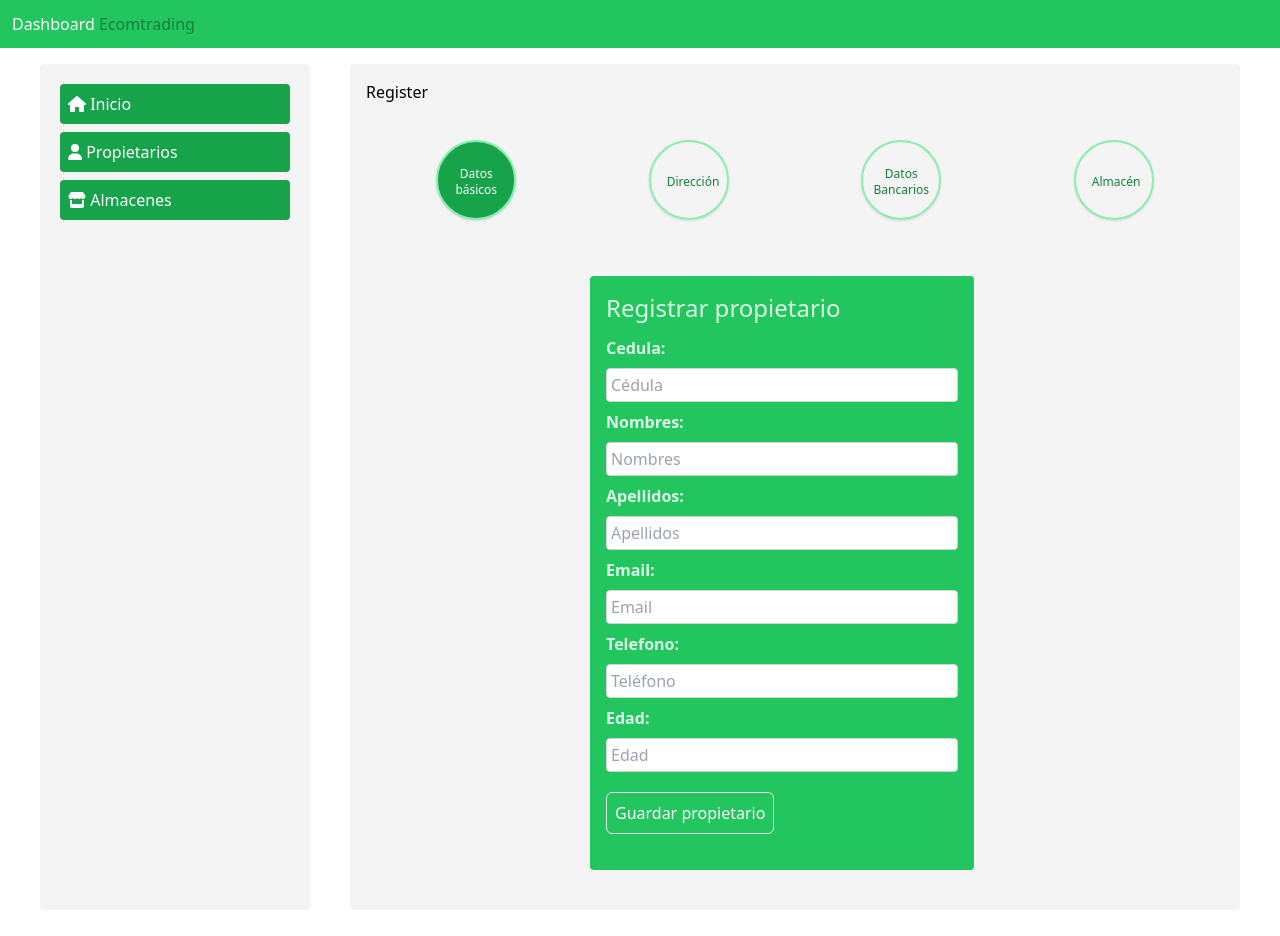
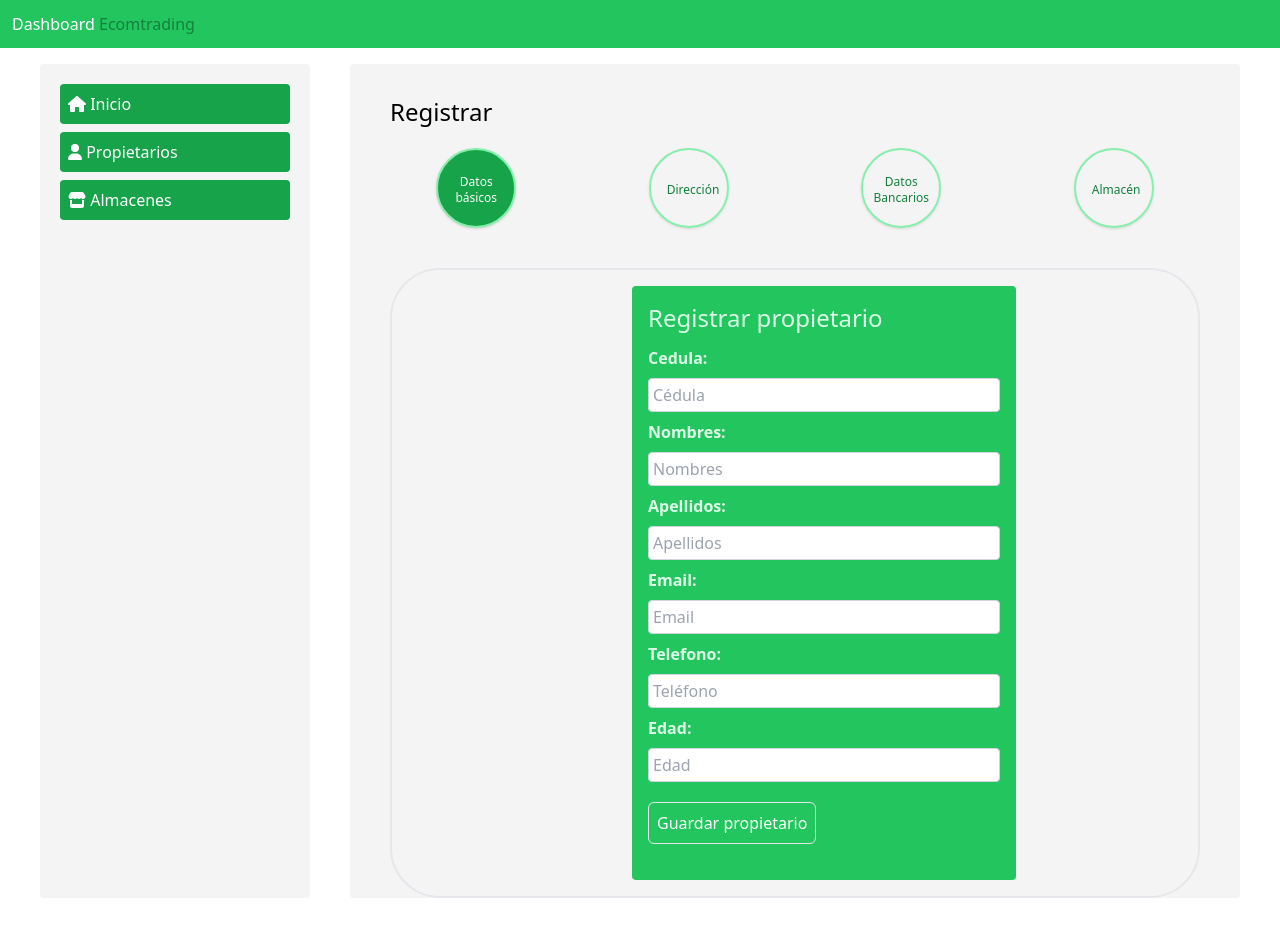
Before and after one commit to jeisongiraldo5400/ecomtrading, a Next.js app: page /admin in a window 1280 px wide. Shown: the top 936 px of the page. Built offline with nearby package versions, Linux system fonts and the light colour scheme; no server answers.

Commit message:
Ajustes de diseño

```diff
--- a/components/dashboard/RegisterData/index.js
+++ b/components/dashboard/RegisterData/index.js
@@ -57,7 +57,10 @@ export const RegisterData = () => {
         <div className='sm:cols-span-1 md:cols-span-2 lg:col-span-3'>
         <div className="bg-zinc-100 rounded">
 
-            <h1 className="p-4">Register</h1>
+            <div className="text-2xl text-bold text-gray ml-10">
+                <br />
+                { <p>Registrar</p>}
+            </div>
 
             <div className='grid grid-cols-4 mt-5 ml-5 pr-5 pb-10 justify-items-center'>
 
@@ -87,7 +90,7 @@ export const RegisterData = () => {
 
             </div>
 
-            <div className="grid grid-cols-1 pb-10">
+            <div className="grid grid-cols-1 ml-10 mr-10 border-2 rounded-[50px]">
                 <div className="ml-60">
                     { formOwner ? <FormOwner /> : ''}
                     { formBank ? <FormBank /> : '' }
--- a/components/dashboard/components/form/FormBank.js
+++ b/components/dashboard/components/form/FormBank.js
@@ -140,7 +140,7 @@ export const FormBank = () => {
     }, [updateBank]);
 
     return(
-        <form className="bg-green-500 max-w-sm p-4 mt-4 text-green-100 rounded" onSubmit={handlerBank}>
+        <form className="bg-green-500 max-w-sm p-4 mt-4 mb-4 text-green-100 rounded" onSubmit={handlerBank}>
 
         { message ? <p className="bg-blue-600 py-2 text-center text-white mb-8 rounded">{message}</p> : '' }
 
--- a/components/dashboard/components/form/FormDirection.js
+++ b/components/dashboard/components/form/FormDirection.js
@@ -183,7 +183,7 @@ export const FormDirection = () => {
     }, [verifyUpdateDirection]);
 
     return (
-        <form className="bg-green-500 max-w-sm p-4 mt-4 text-green-100 rounded" onSubmit={handlerDirecction}>
+        <form className="bg-green-500 max-w-sm p-4 mt-4 mb-4 text-green-100 rounded" onSubmit={handlerDirecction}>
 
             { message ? <p className="bg-blue-600 py-2 text-center text-white mb-8 rounded">{message}</p> : '' }
 
--- a/components/dashboard/components/form/FormOwner.js
+++ b/components/dashboard/components/form/FormOwner.js
@@ -153,7 +153,7 @@ export const FormOwner = () => {
 
 
     return(
-        <form className="bg-green-500 max-w-sm p-4 mt-4 text-green-100 rounded" onSubmit={handlerOwner}>
+        <form className="bg-green-500 max-w-sm p-4 mt-4 mb-4 text-green-100 rounded" onSubmit={handlerOwner}>
 
             <h1 className="text-2xl text-bold text-gray pb-3">Registrar propietario</h1>
 
--- a/components/dashboard/components/form/FormStore.js
+++ b/components/dashboard/components/form/FormStore.js
@@ -121,7 +121,7 @@ export const FormStore = () => {
     }, [validateBackAccount]);
 
     return (
-        <form className="bg-green-500 max-w-sm p-4 mt-4 text-green-100 rounded" onSubmit={handlerStore}>
+        <form className="bg-green-500 max-w-sm p-4 mt-4 mb-4 text-green-100 rounded" onSubmit={handlerStore}>
 
             { message ? <p className="bg-blue-600 py-2 text-center text-white mb-8 rounded">{message}</p> : '' }
 
```
